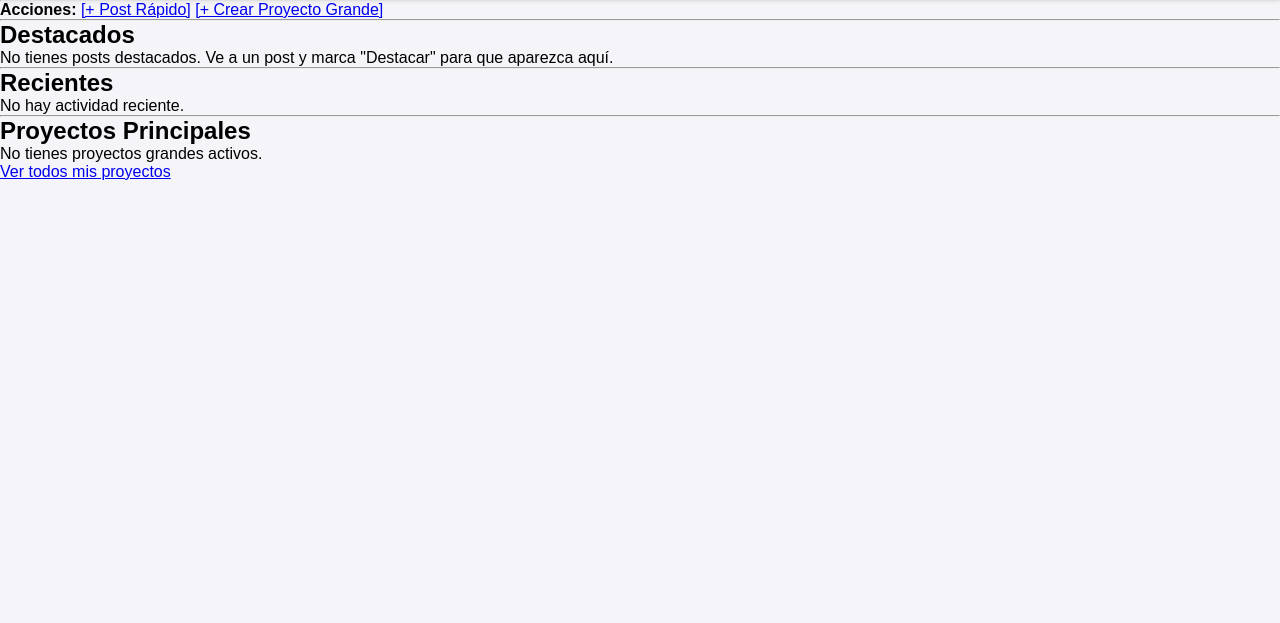
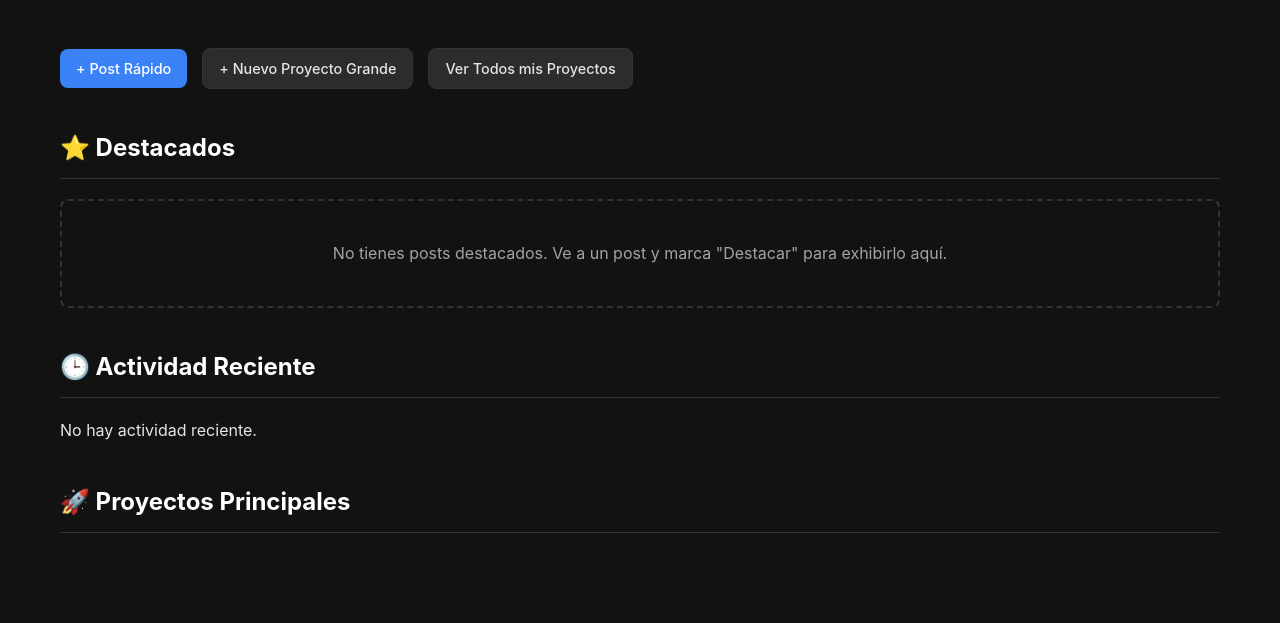
Before and after one commit to JumpsLuz/iterall, a PHP site: page /dashboard_artista.php in a window 1280 px wide. Shown: the part 423-1046 px from the top of the page. Before the commit the page ends 603 px from the top, so only its background shows below. Run offline with PHP 8.4, Linux system fonts and the light colour scheme; the visitor is signed in with stand-in values (Sample User, id 1); data that the repository does not hold is empty.

Commit message:
Style try

```diff
--- /dev/null
+++ b/public/css/style.css
@@ -0,0 +1,90 @@
+:root {
+    --bg-main: #121212;
+    --bg-card: #1e1e1e;
+    --bg-hover: #2c2c2c;
+    --primary: #3b82f6;
+    --accent: #f59e0b;
+    --text-main: #e5e5e5;
+    --text-muted: #a3a3a3;
+    --danger: #ef4444;
+    --success: #10b981;
+    --border: #333333;
+    --radius: 8px;
+    --shadow: 0 4px 6px -1px rgba(0, 0, 0, 0.5);
+}
+
+* { margin: 0; padding: 0; box-sizing: border-box; font-family: 'Inter', 'Segoe UI', sans-serif; }
+
+body { background-color: var(--bg-main); color: var(--text-main); line-height: 1.6; padding-bottom: 50px; }
+
+/* --- Layout y Grid --- */
+.container { max-width: 1200px; margin: 0 auto; padding: 20px; }
+.grid-gallery {
+    display: grid;
+    grid-template-columns: repeat(auto-fill, minmax(280px, 1fr));
+    gap: 20px;
+    margin-top: 20px;
+}
+
+/* --- Header y Nav --- */
+.profile-header { background: var(--bg-card); border-bottom: 1px solid var(--border); margin-bottom: 30px; padding-bottom: 20px; }
+.banner-container { width: 100%; height: 200px; background-color: #333; overflow: hidden; position: relative; }
+.banner-img { width: 100%; height: 100%; object-fit: cover; opacity: 0.6; }
+.profile-info { text-align: center; margin-top: -60px; position: relative; z-index: 2; }
+.avatar-img { width: 120px; height: 120px; border-radius: 50%; border: 4px solid var(--bg-card); background: #333; object-fit: cover; }
+
+.navbar { display: flex; gap: 15px; align-items: center; margin-bottom: 20px; flex-wrap: wrap; }
+.breadcrumb { color: var(--text-muted); font-size: 0.9rem; margin-bottom: 15px; }
+.breadcrumb a { color: var(--primary); text-decoration: none; }
+
+/* --- Cards (Proyectos/Posts) --- */
+.card {
+    background: var(--bg-card);
+    border: 1px solid var(--border);
+    border-radius: var(--radius);
+    overflow: hidden;
+    transition: transform 0.2s, box-shadow 0.2s;
+    display: flex;
+    flex-direction: column;
+}
+.card:hover { transform: translateY(-4px); box-shadow: var(--shadow); border-color: var(--primary); }
+.card-body { padding: 15px; flex-grow: 1; }
+.card-footer { padding: 10px 15px; background: rgba(0,0,0,0.2); border-top: 1px solid var(--border); display: flex; justify-content: space-between; align-items: center; font-size: 0.85rem; }
+.card h3 { font-size: 1.1rem; margin-bottom: 5px; color: #fff; }
+.card p { color: var(--text-muted); font-size: 0.9rem; margin-bottom: 10px; }
+
+/* --- Etiquetas --- */
+.badge { padding: 2px 8px; border-radius: 12px; font-size: 0.75rem; font-weight: bold; text-transform: uppercase; }
+.badge-category { background: rgba(59, 130, 246, 0.2); color: var(--primary); }
+.badge-status { background: rgba(16, 185, 129, 0.2); color: var(--success); }
+
+/* --- Botones --- */
+.btn {
+    display: inline-block; padding: 8px 16px; border-radius: var(--radius);
+    text-decoration: none; font-size: 0.9rem; font-weight: 500; cursor: pointer; border: none;
+    transition: background 0.2s;
+}
+.btn-primary { background: var(--primary); color: white; }
+.btn-primary:hover { background: #2563eb; }
+.btn-secondary { background: var(--bg-hover); color: var(--text-main); border: 1px solid var(--border); }
+.btn-secondary:hover { background: #333; }
+.btn-danger { background: rgba(239, 68, 68, 0.2); color: var(--danger); border: 1px solid var(--danger); }
+.btn-gold { background: var(--accent); color: #000; }
+
+/* --- Timeline--- */
+.timeline { position: relative; padding-left: 20px; border-left: 2px solid var(--border); margin-left: 10px; }
+.timeline-item { margin-bottom: 30px; position: relative; padding-left: 20px; }
+.timeline-item::before {
+    content: ''; position: absolute; left: -26px; top: 5px;
+    width: 10px; height: 10px; background: var(--primary); border-radius: 50%; border: 3px solid var(--bg-main);
+}
+.timeline-img-placeholder {
+    width: 100%; height: 200px; background: #222; border: 1px dashed #444;
+    display: flex; align-items: center; justify-content: center; color: #555; border-radius: var(--radius); margin-top: 10px;
+}
+
+/* --- Secciones --- */
+.section-header { display: flex; justify-content: space-between; align-items: center; margin-top: 40px; margin-bottom: 20px; border-bottom: 1px solid var(--border); padding-bottom: 10px; }
+h1, h2 { color: white; }
+hr { border: 0; border-top: 1px solid var(--border); margin: 20px 0; }
+.empty-state { text-align: center; padding: 40px; color: var(--text-muted); border: 2px dashed var(--border); border-radius: var(--radius); }
--- a/public/dashboard_artista.php
+++ b/public/dashboard_artista.php
@@ -24,141 +24,117 @@ $proyectos = $modeloProyecto->obtenerPorUsuario($usuario_id);
 ?>
 
 <!DOCTYPE html>
-<html>
+<html lang="es">
 <head>
     <meta charset="UTF-8">
     <meta name="viewport" content="width=device-width, initial-scale=1.0">
-        <title>Perfil Artista</title>
-        <link rel="stylesheet" href="css/dashboard.css">
+    <title>Dashboard | ITERALL</title>
+    <link rel="stylesheet" href="css/style.css">
 </head>
 <body>
 
     <header class="profile-header">
-            <div class="banner-container" style="background-color: #ccc; height: 200px; overflow: hidden;">
+        <div class="banner-container">
             <?php if (!empty($perfil['banner_url'])): ?>
-                    <img src="<?php echo htmlspecialchars($perfil['banner_url']); ?>" style="width: 100%;">
-                <?php else: ?>
-                    <div style="padding: 20px;">Sin Banner</div>
+                <img src="<?php echo htmlspecialchars($perfil['banner_url']); ?>" class="banner-img">
             <?php endif; ?>
         </div>
 
         <div class="profile-info">
-                <img src="<?php echo $perfil['avatar_url'] ?? 'img/default-avatar.png'; ?>" alt="Avatar" width="100">
+            <img src="<?php echo $perfil['avatar_url'] ?? 'img/default-avatar.png'; ?>" class="avatar-img" alt="Avatar">
             <h1><?php echo htmlspecialchars($perfil['nombre_artistico'] ?? 'Artista'); ?></h1>
-                <p><?php echo htmlspecialchars($perfil['biografia'] ?? 'Sin biografía'); ?></p>
+            <p class="text-muted"><?php echo htmlspecialchars($perfil['biografia'] ?? 'Sin biografía'); ?></p>
 
-                <a href="completar_perfil.php">Editar Perfil</a> |
-                <a href="procesador.php?action=logout">Cerrar Sesión</a>
+            <div style="margin-top: 15px;">
+                <a href="completar_perfil.php" class="btn btn-secondary">Editar Perfil</a>
+                <a href="procesador.php?action=logout" class="btn btn-danger">Cerrar Sesión</a>
+            </div>
         </div>
     </header>
 
-        <hr>
+    <div class="container">
 
-        <nav>
-            <strong>Acciones:</strong>
-            <a href="crear_post_rapido.php">[+ Post Rápido]</a>
-            <a href="crear_proyecto.php">[+ Crear Proyecto Grande]</a>
-        </nav>
+        <div class="navbar">
+            <a href="crear_post_rapido.php" class="btn btn-primary">+ Post Rápido</a>
+            <a href="crear_proyecto.php" class="btn btn-secondary">+ Nuevo Proyecto Grande</a>
+            <a href="mis_proyectos.php" class="btn btn-secondary">Ver Todos mis Proyectos</a>
+        </div>
 
-        <hr>
-
-        <?php if (isset($_GET['error']) && $_GET['error'] == 'limite_destacados'): ?>
-            <div style="background: #ffcccc; padding: 10px; margin: 10px 0; border: 1px solid #ff0000;">
-                ⚠️ Ya tienes 5 posts destacados. Debes quitar uno antes de agregar otro.
+        <?php if (isset($_GET['mensaje'])): ?>
+            <div class="badge badge-status" style="display:block; padding: 10px; margin-bottom: 20px;">
+                ✓ Acción realizada con éxito
             </div>
         <?php endif; ?>
 
-        <?php if (isset($_GET['mensaje']) && $_GET['mensaje'] == 'post_creado'): ?>
-            <div style="background: #ccffcc; padding: 10px; margin: 10px 0; border: 1px solid #00ff00;">
-                ✓ Post creado exitosamente
+        <div class="section-header">
+            <h2>⭐ Destacados</h2>
         </div>
-        <?php endif; ?>
 
-        <section>
-            <h2>Destacados</h2>
         <?php if (empty($destacados)): ?>
-                <p>No tienes posts destacados. Ve a un post y marca "Destacar" para que aparezca aquí.</p>
+            <div class="empty-state">
+                No tienes posts destacados. Ve a un post y marca "Destacar" para exhibirlo aquí.
+            </div>
         <?php else: ?>
-                <div style="display: flex; gap: 10px; flex-wrap: wrap;">
+            <div class="grid-gallery">
                 <?php foreach ($destacados as $post): ?>
-                        <div style="border: 1px solid #000; padding: 10px; width: 200px;">
-                            <a href="ver_post.php?id=<?php echo $post['id']; ?>">
+                    <div class="card" style="border-color: var(--accent);">
+                        <div class="card-body">
                             <h3><?php echo htmlspecialchars($post['titulo']); ?></h3>
-                            </a>
-                            <small>En: <?php echo htmlspecialchars($post['nombre_miniproyecto'] ?? 'Sin carpeta'); ?></small>
-                            <br>
-                            <a href="procesador.php?action=toggle_destacado&id=<?php echo $post['id']; ?>"
-                               style="color: red; font-size: 12px;">
-                                [Quitar destacado]
-                            </a>
+                            <span class="badge badge-category"><?php echo htmlspecialchars($post['nombre_categoria'] ?? 'General'); ?></span>
+                        </div>
+                        <div class="card-footer">
+                            <span>📂 <?php echo htmlspecialchars($post['nombre_miniproyecto'] ?? 'Sin carpeta'); ?></span>
+                            <a href="ver_post.php?id=<?php echo $post['id']; ?>" class="btn btn-primary btn-sm">Ver</a>
+                        </div>
                     </div>
                 <?php endforeach; ?>
             </div>
         <?php endif; ?>
-        </section>
 
-        <hr>
+        <div class="section-header">
+            <h2>🕒 Actividad Reciente</h2>
+        </div>
 
-        <section>
-            <h2>Recientes</h2>
-            <div style="display: flex; flex-wrap: wrap; gap: 10px;">
+        <div class="grid-gallery">
             <?php if (empty($recientes)): ?>
                 <p>No hay actividad reciente.</p>
             <?php else: ?>
                 <?php foreach ($recientes as $item): ?>
-                        <div style="border: 1px solid #ccc; padding: 10px; width: 200px;">
-
-                            <?php if ($item['cantidad_posts'] == 1): ?>
-                                <?php
-                                    // Obtener el ID del único post
-                                    $primer_post_id = $modeloMini->obtenerPrimerPostId($item['id']);
-                                ?>
-                                <strong>📄 <?php echo htmlspecialchars($item['titulo']); ?></strong>
-                                <br>
-                                <small>Post Individual</small>
-                                <?php if (!empty($item['categoria_heredada'])): ?>
-                                    <br><small>📌 <?php echo htmlspecialchars($item['categoria_heredada']); ?></small>
+                    <div class="card">
+                        <div class="card-body">
+                            <?php if ($item['cantidad_posts'] == 1):
+                                $primer_post_id = $modeloMini->obtenerPrimerPostId($item['id']); ?>
+                                <h3>📄 <?php echo htmlspecialchars($item['titulo']); ?></h3>
+                                <p>Post Individual</p>
+                                <a href="ver_post.php?id=<?php echo $primer_post_id; ?>" class="btn btn-secondary" style="width:100%">Ver Post</a>
+                            <?php else: ?>
+                                <h3>📁 <?php echo htmlspecialchars($item['titulo']); ?></h3>
+                                <p>Colección (<?php echo $item['cantidad_posts']; ?> posts)</p>
+                                <a href="ver_miniproyecto.php?id=<?php echo $item['id']; ?>" class="btn btn-secondary" style="width:100%">Abrir Carpeta</a>
                             <?php endif; ?>
-                                <br>
-                                <a href="ver_post.php?id=<?php echo $primer_post_id; ?>">Ver Post</a>
-
-                            <?php else: ?>
-                                <strong>📁 <?php echo htmlspecialchars($item['titulo']); ?></strong>
-                                <br>
-                                <small>Colección (<?php echo $item['cantidad_posts']; ?> posts)</small>
-                                <?php if (!empty($item['categoria_heredada'])): ?>
-                                    <br><small>📌 <?php echo htmlspecialchars($item['categoria_heredada']); ?></small>
-                                <?php endif; ?>
-                                <br>
-                                <a href="ver_miniproyecto.php?id=<?php echo $item['id']; ?>">Abrir Carpeta</a>
-                            <?php endif; ?>
-
+                        </div>
                     </div>
                 <?php endforeach; ?>
             <?php endif; ?>
         </div>
-        </section>
 
-        <hr>
+        <div class="section-header">
+            <h2>🚀 Proyectos Principales</h2>
+        </div>
+        <div class="grid-gallery">
+             <?php foreach ($proyectos as $proy): ?>
+                <div class="card">
+                    <div class="card-body">
+                         <h3><?php echo htmlspecialchars($proy['titulo']); ?></h3>
+                         <span class="badge badge-status"><?php echo htmlspecialchars($proy['nombre_estado']); ?></span>
+                    </div>
+                    <div class="card-footer">
+                        <a href="ver_proyecto.php?id=<?php echo $proy['id']; ?>" class="btn btn-primary">Gestionar</a>
+                    </div>
+                </div>
+             <?php endforeach; ?>
+        </div>
 
-        <section>
-            <h2>Proyectos Principales</h2>
-            <?php if (empty($proyectos)): ?>
-                <p>No tienes proyectos grandes activos.</p>
-            <?php else: ?>
-                <ul>
-                    <?php foreach ($proyectos as $proy): ?>
-                        <li>
-                            <a href="ver_proyecto.php?id=<?php echo $proy['id']; ?>">
-                                <?php echo htmlspecialchars($proy['titulo']); ?>
-                            </a>
-                            (<?php echo htmlspecialchars($proy['nombre_estado']); ?>)
-                        </li>
-                    <?php endforeach; ?>
-                </ul>
-            <?php endif; ?>
-            <a href="mis_proyectos.php">Ver todos mis proyectos</a>
-        </section>
-
+    </div>
 </body>
 </html>
```
Also changed, not shown: public/mis_proyectos.php (+50 -41 lines), public/ver_post.php (+65 -74 lines), public/ver_proyecto.php (+63 -61 lines). Lines whose indentation alone changed are shown as unchanged.
